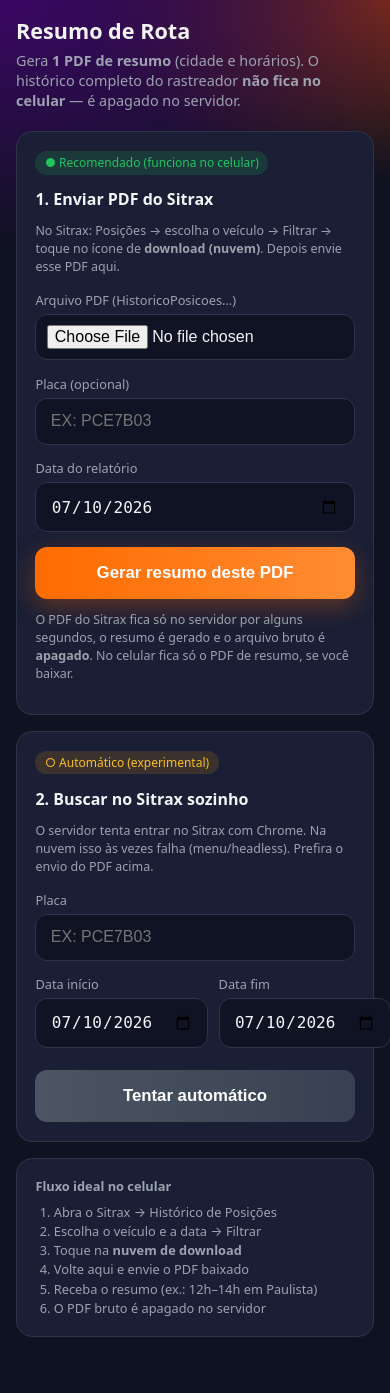
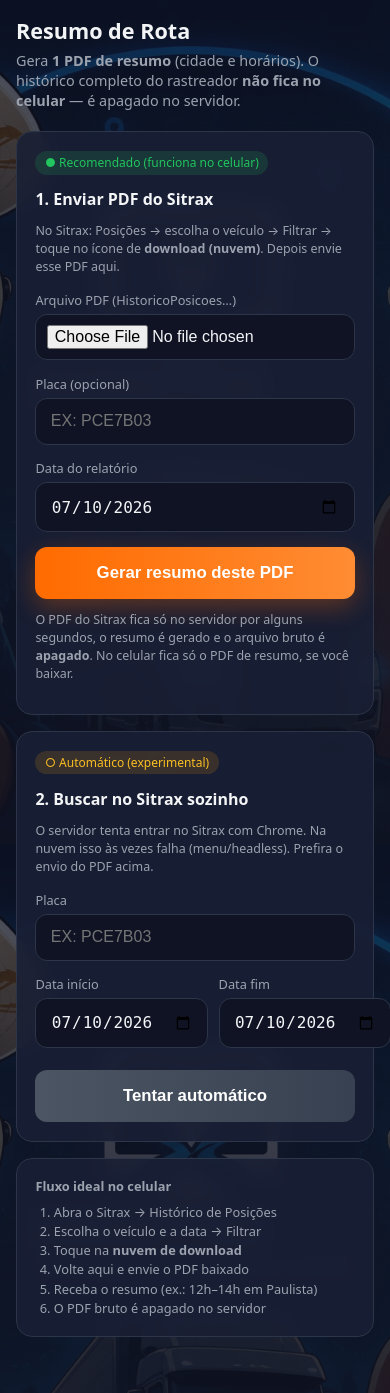
Before and after one commit to bielpxt98/monitorcar, a FastAPI app: page / in a window 390 px wide. Run offline with FastAPI, Linux system fonts and the light colour scheme.

Commit message:
Add hero background image to mobile site

```diff
--- a/app/templates/index.html
+++ b/app/templates/index.html
@@ -21,24 +21,34 @@
     body {
       margin: 0;
       font-family: system-ui, -apple-system, "Segoe UI", sans-serif;
-      background: radial-gradient(900px 500px at 0% 0%, #3b0764 0%, transparent 50%),
-                  radial-gradient(700px 400px at 100% 0%, #7c2d12 0%, transparent 45%),
-                  var(--bg);
       color: var(--text);
       min-height: 100vh;
       padding: 1rem;
       padding-bottom: 2.5rem;
+      background-color: var(--bg);
+      background-image:
+        linear-gradient(180deg, rgba(15,18,33,.72) 0%, rgba(15,18,33,.88) 55%, rgba(15,18,33,.94) 100%),
+        url("/static/bg-hero.jpg");
+      background-size: cover;
+      background-position: center top;
+      background-repeat: no-repeat;
+      background-attachment: fixed;
     }
-    .wrap { max-width: 480px; margin: 0 auto; }
+    .wrap { max-width: 480px; margin: 0 auto; position: relative; z-index: 1; }
+    .card {
+      backdrop-filter: blur(10px);
+      background: rgba(26, 31, 53, 0.88) !important;
+    }
     header { margin-bottom: 1.25rem; }
     h1 { margin: 0; font-size: 1.35rem; }
     header p { margin: .35rem 0 0; color: var(--muted); font-size: .9rem; line-height: 1.4; }
     .card {
-      background: var(--card);
+      background: rgba(26, 31, 53, 0.88);
       border: 1px solid var(--border);
       border-radius: 16px;
       padding: 1.15rem;
       margin-bottom: 1rem;
+      backdrop-filter: blur(10px);
     }
     .card h2 { margin: 0 0 .75rem; font-size: 1rem; }
     .badge {
```
Also changed, not shown: app/static/bg-hero.jpg (added).
